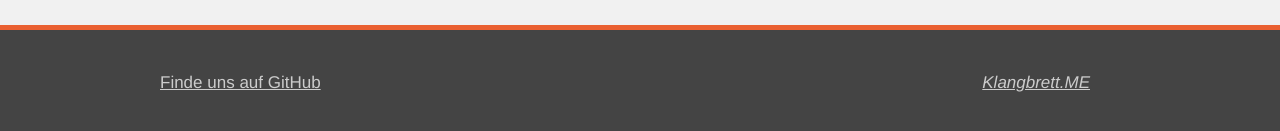
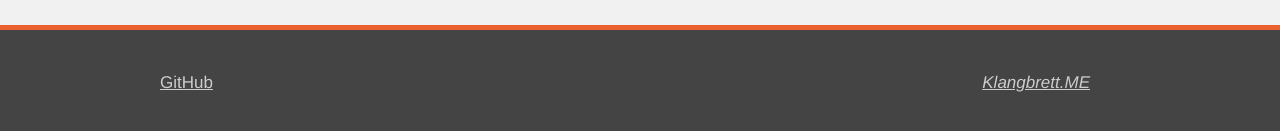
Before and after one commit to 23x/RechtlicheSchritteVorbehalten, a plain HTML site: page Axel-Stoll/index.html in a window 1280 px wide. Shown: the part 1228-1359 px from the top of the page. Drawn offline with nearby package versions, Linux system fonts and the light colour scheme.

```diff
--- a/Axel-Stoll/index.html
+++ b/Axel-Stoll/index.html
@@ -346,7 +346,7 @@
     <!--<div id="footer-push"></div>-->
     <footer id="footer">
       <div id="footer-content">
-        <a href="https://github.com/KlangbrettME/KlangbrettME">Finde uns auf GitHub</a>
+        <a href="https://github.com/KlangbrettME/KlangbrettME">GitHub</a>
         <span><a href="../">Klangbrett.ME</a></span>
       </div>
     </footer>
```
Also changed, not shown: PietSmiet/index.html (+1 -1 lines), index.html (+1 -1 lines).
